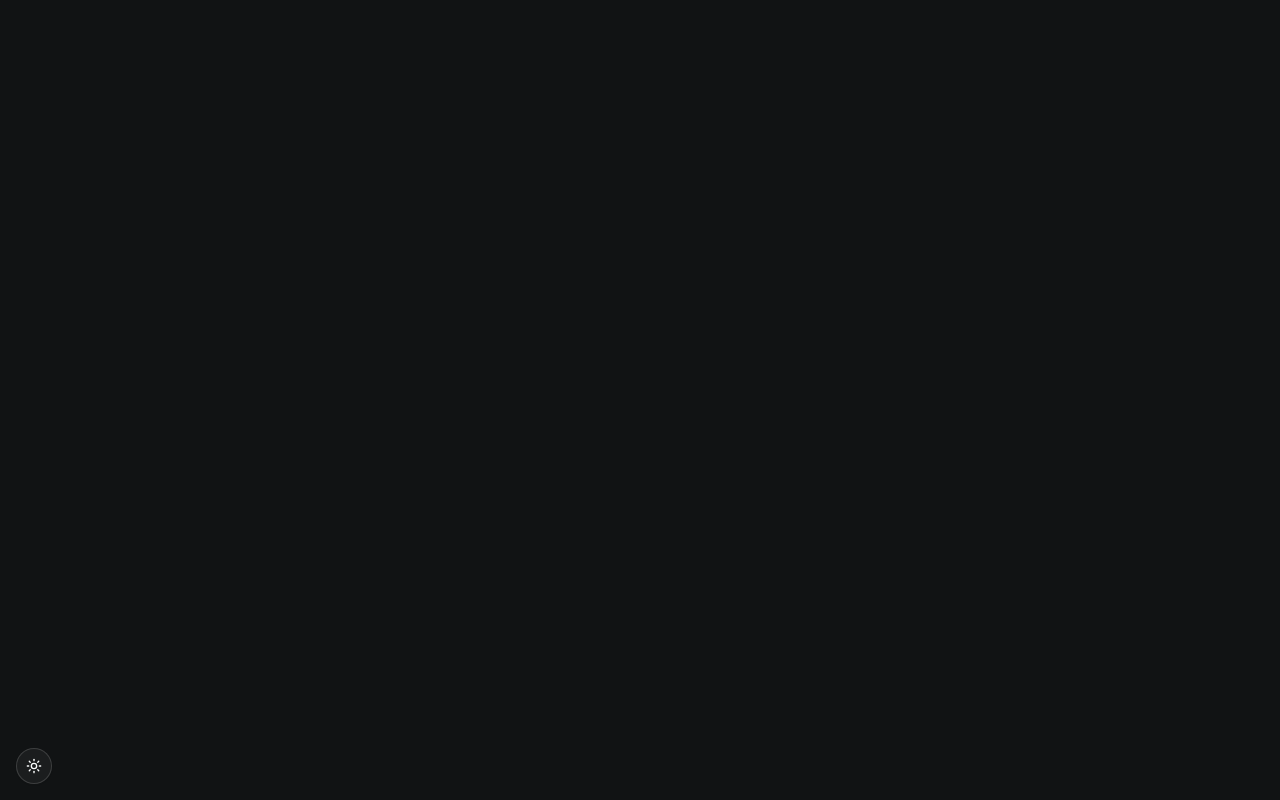
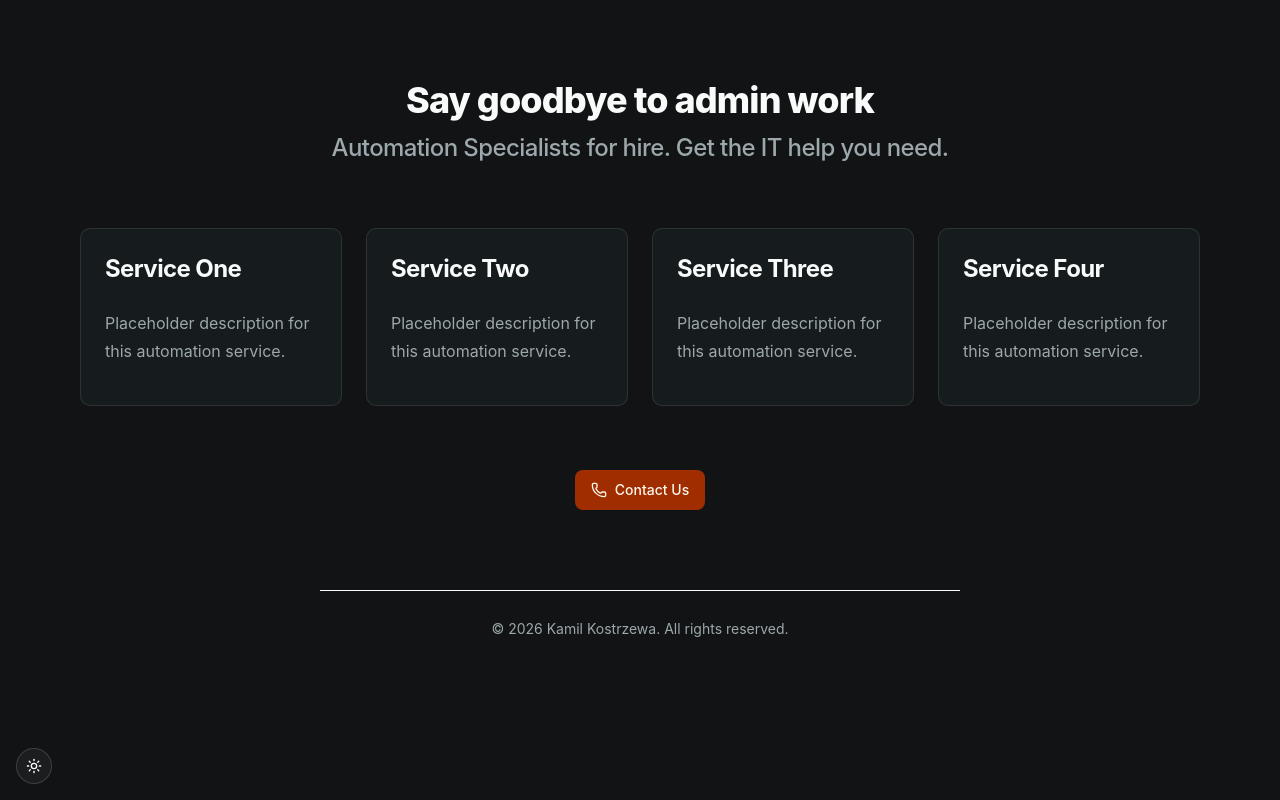
Before and after one commit to K0Stek122/portfolio-page, a React (Vite) app: page /spreadsheet-automation in a window 1280 px wide. Before the commit this address had no page. Built offline with nearby package versions, Linux system fonts and the light colour scheme.

Commit message:
Added spreadsheet automation site.
Signed-off-by: K0Stek122 <kamilianos3@gmail.com>

```diff
--- a/src/App.tsx
+++ b/src/App.tsx
@@ -3,6 +3,7 @@ import EmployersPage from './pages/employers';
 import PortfolioPage from './pages/portfolio';
 import BlogPage from './pages/blog';
 import BlogPostPage from './pages/blog-post';
+import SpreadsheetAutomationPage from './pages/spreadsheet-automation';
 import { ThemeProvider } from './components/theme-provider';
 import ThemeToggle from './components/theme-toggle';
 import './App.css'
@@ -15,6 +16,7 @@ function App() {
           <Routes>
               <Route path="/" element={<EmployersPage />} />
               <Route path="/employers/portfolio" element={<PortfolioPage />} />
+              <Route path="/spreadsheet-automation" element={<SpreadsheetAutomationPage />} />
               <Route path="/blog" element={<BlogPage />} />
               <Route path="/blog/post" element={<BlogPostPage />} />
           </Routes>
--- /dev/null
+++ b/src/components/ui/contact-dialog.tsx
@@ -0,0 +1,41 @@
+import { Phone } from 'lucide-react';
+import { Button } from './button';
+import {
+    AlertDialog,
+    AlertDialogTrigger,
+    AlertDialogContent,
+    AlertDialogTitle,
+    AlertDialogDescription,
+    AlertDialogHeader,
+    AlertDialogFooter,
+    AlertDialogCancel,
+} from './alert-dialog';
+
+interface ContactDialogProps {
+    triggerLabel?: string;
+}
+
+export default function ContactDialog({ triggerLabel = 'Contact Me' }: ContactDialogProps) {
+    return (
+        <AlertDialog>
+            <AlertDialogTrigger asChild>
+                <Button variant="default" size="lg">
+                    <Phone data-icon="inline-start" />
+                    {triggerLabel}
+                </Button>
+            </AlertDialogTrigger>
+            <AlertDialogContent size="sm" className="m-0 rounded-xl shadow-lg">
+                <AlertDialogHeader>
+                    <AlertDialogTitle>Contact Details</AlertDialogTitle>
+                    <AlertDialogDescription className="text-foreground">
+                        <b>Email:</b> kamilianos3@gmail.com <br />
+                        <b>Phone:</b> 7862 019098
+                    </AlertDialogDescription>
+                </AlertDialogHeader>
+                <AlertDialogFooter>
+                    <AlertDialogCancel size="lg" variant="default">Close</AlertDialogCancel>
+                </AlertDialogFooter>
+            </AlertDialogContent>
+        </AlertDialog>
+    );
+}
--- a/src/pages/employers.tsx
+++ b/src/pages/employers.tsx
@@ -2,9 +2,9 @@ import React from 'react';
 import H1 from '../components/ui/typographyh1';
 import { Button } from '../components/ui/button';
 import { Separator } from '../components/ui/separator';
-import { FileUser, Globe, Code, Phone, BookOpenText } from 'lucide-react';
+import { FileUser, Globe, Code, BookOpenText } from 'lucide-react';
 import LinImage from '../assets/LinkedIn.jpg'
-import { AlertDialog, AlertDialogTrigger, AlertDialogContent, AlertDialogTitle, AlertDialogDescription, AlertDialogHeader, AlertDialogFooter, AlertDialogMedia, AlertDialogCancel} from '../components/ui/alert-dialog';
+import ContactDialog from '../components/ui/contact-dialog';
 import { Breadcrumb, BreadcrumbItem, BreadcrumbLink, BreadcrumbList } from '../components/ui/breadcrumb';
 import P from '../components/ui/typographyp';
 import { useNavigate } from 'react-router-dom';
@@ -91,29 +91,7 @@ const EmployersPage: React.FC<EmployersPageProps> = () => {
                                 Blog
                         </Button>
 
-                        <AlertDialog>
-                            <AlertDialogTrigger asChild>
-                                <Button variant="default" size="lg">
-                                    <Phone data-icon="inline-start" />
-                                    Contact Me
-                                </Button>
-                            </AlertDialogTrigger>
-                            <AlertDialogContent size="sm" className="m-0 rounded-xl shadow-lg">
-                                <AlertDialogHeader>
-                                    <AlertDialogMedia>
-                                        <Phone data-icon="inline-start" />
-                                    </AlertDialogMedia>
-                                    <AlertDialogTitle>Contact Details</AlertDialogTitle>
-                                    <AlertDialogDescription>
-                                        <b>Email:</b> kamilianos3@gmail.com <br />
-                                        <b>Phone:</b> 7862 019098
-                                    </AlertDialogDescription>
-                                </AlertDialogHeader>
-                                <AlertDialogFooter>
-                                    <AlertDialogCancel size="lg" variant="default">Close</AlertDialogCancel>
-                                </AlertDialogFooter>
-                            </AlertDialogContent>
-                        </AlertDialog>
+                        <ContactDialog triggerLabel="Contact Me" />
                     </div>
                 </div>
             </div>
@@ -138,7 +116,7 @@ const EmployersPage: React.FC<EmployersPageProps> = () => {
                 <P>Services: </P>
 
                 <div className="animate-fadeInUp grid grid-cols-1 md:grid-cols-3 justify-items-center items-center gap-4 w-full max-w-full h-full">
-                    <Button>Spreadsheet Automation</Button>
+                    <Button onClick={() => navigate('/spreadsheet-automation')}>Spreadsheet Automation</Button>
                     <Button>Data Analysis & Engineering</Button>
                     <Button>Software-on-Demand</Button>
                     <Button className="md:col-span-3">Website Development</Button>
--- /dev/null
+++ b/src/pages/spreadsheet-automation.tsx
@@ -0,0 +1,56 @@
+import H1 from '../components/ui/typographyh1';
+import H2 from '../components/ui/typographyh2';
+import P from '../components/ui/typographyp';
+import { Separator } from '../components/ui/separator';
+import ContactDialog from '../components/ui/contact-dialog';
+import SEO from '../components/seo';
+
+const services = [
+    { title: 'Service One', description: 'Placeholder description for this automation service.' },
+    { title: 'Service Two', description: 'Placeholder description for this automation service.' },
+    { title: 'Service Three', description: 'Placeholder description for this automation service.' },
+    { title: 'Service Four', description: 'Placeholder description for this automation service.' },
+];
+
+export default function SpreadsheetAutomationPage() {
+    return (
+        <div className="flex flex-col items-center w-full bg-background">
+            <SEO
+                title="Spreadsheet Automation — Kamil Kostrzewa"
+                description="Automation specialists for hire. Get the IT help you need to eliminate repetitive admin work."
+                path="/spreadsheet-automation"
+            />
+
+            <div className="animate-fadeInUp flex flex-col items-center text-center gap-3 w-full max-w-3xl px-4 pt-20 pb-16">
+                <H1 className="animate-fadeInUp">Say goodbye to admin work</H1>
+                <H2 className="animate-fadeInUp text-muted-foreground font-medium">Automation Specialists for hire. Get the IT help you need.</H2>
+            </div>
+
+            <div className="animate-fadeInUp w-full max-w-6xl px-4 pb-16">
+                <div className="animate-fadeInUp grid grid-cols-1 sm:grid-cols-2 lg:grid-cols-4 gap-6">
+                    {services.map(service => (
+                        <div
+                            key={service.title}
+                            className="animate-fadeInUp flex flex-col gap-2 bg-card text-card-foreground border border-border rounded-lg p-6"
+                        >
+                            <H2 className="animate-fadeInUp text-left">{service.title}</H2>
+                            <P className="animate-fadeInUp text-muted-foreground">{service.description}</P>
+                        </div>
+                    ))}
+                </div>
+            </div>
+
+            <div className="animate-fadeInUp pb-20">
+                <ContactDialog triggerLabel="Contact Us" />
+            </div>
+
+            <Separator className="animate-fadeInUp max-w-5/6 md:max-w-1/2" />
+
+            <footer className="animate-fadeInUp w-full py-6 px-4 text-center">
+                <P className="animate-fadeInUp text-muted-foreground text-sm !mt-0">
+                    © {new Date().getFullYear()} Kamil Kostrzewa. All rights reserved.
+                </P>
+            </footer>
+        </div>
+    );
+}
```
Also changed, not shown: 1 other file (tests, documents, lock files or other folders).
